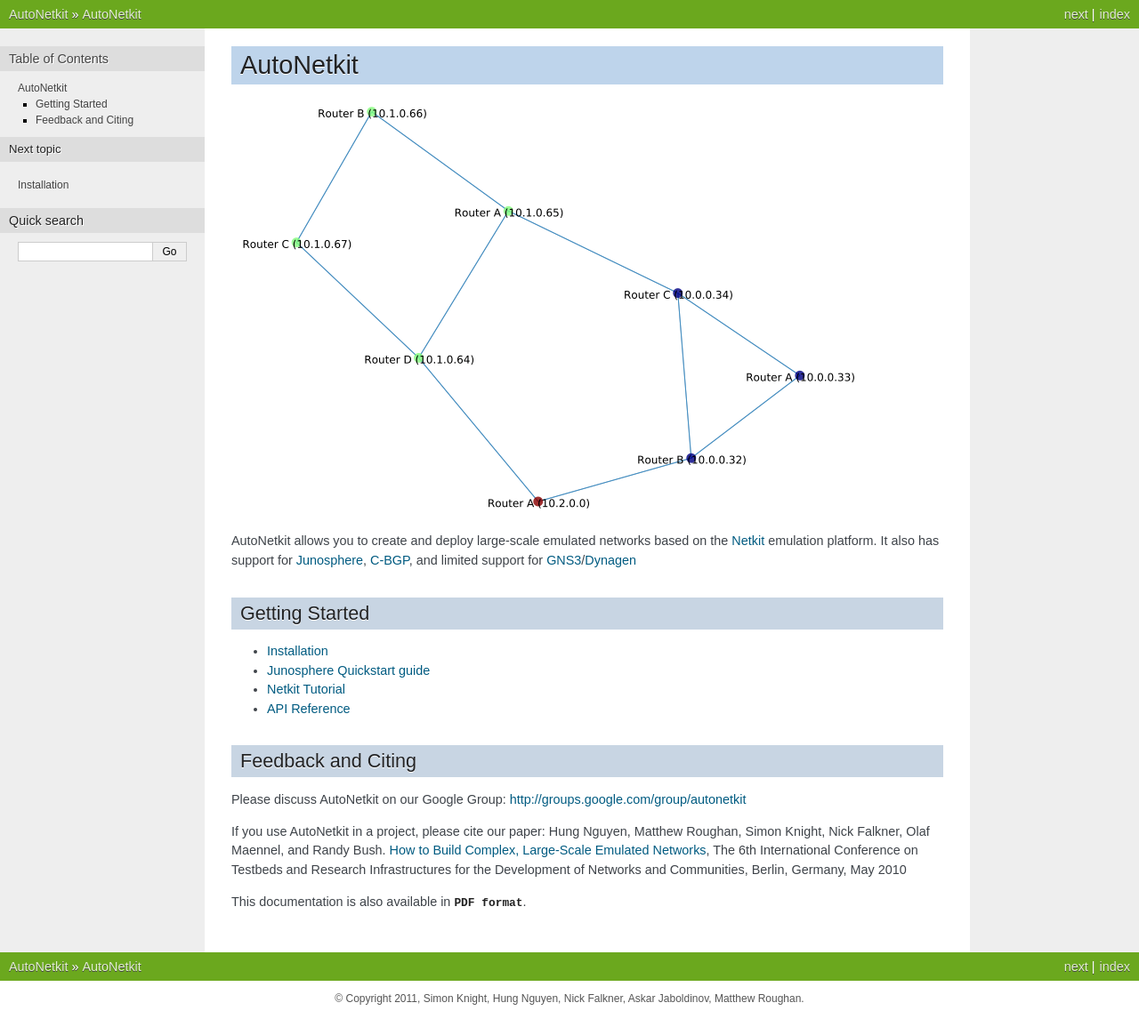
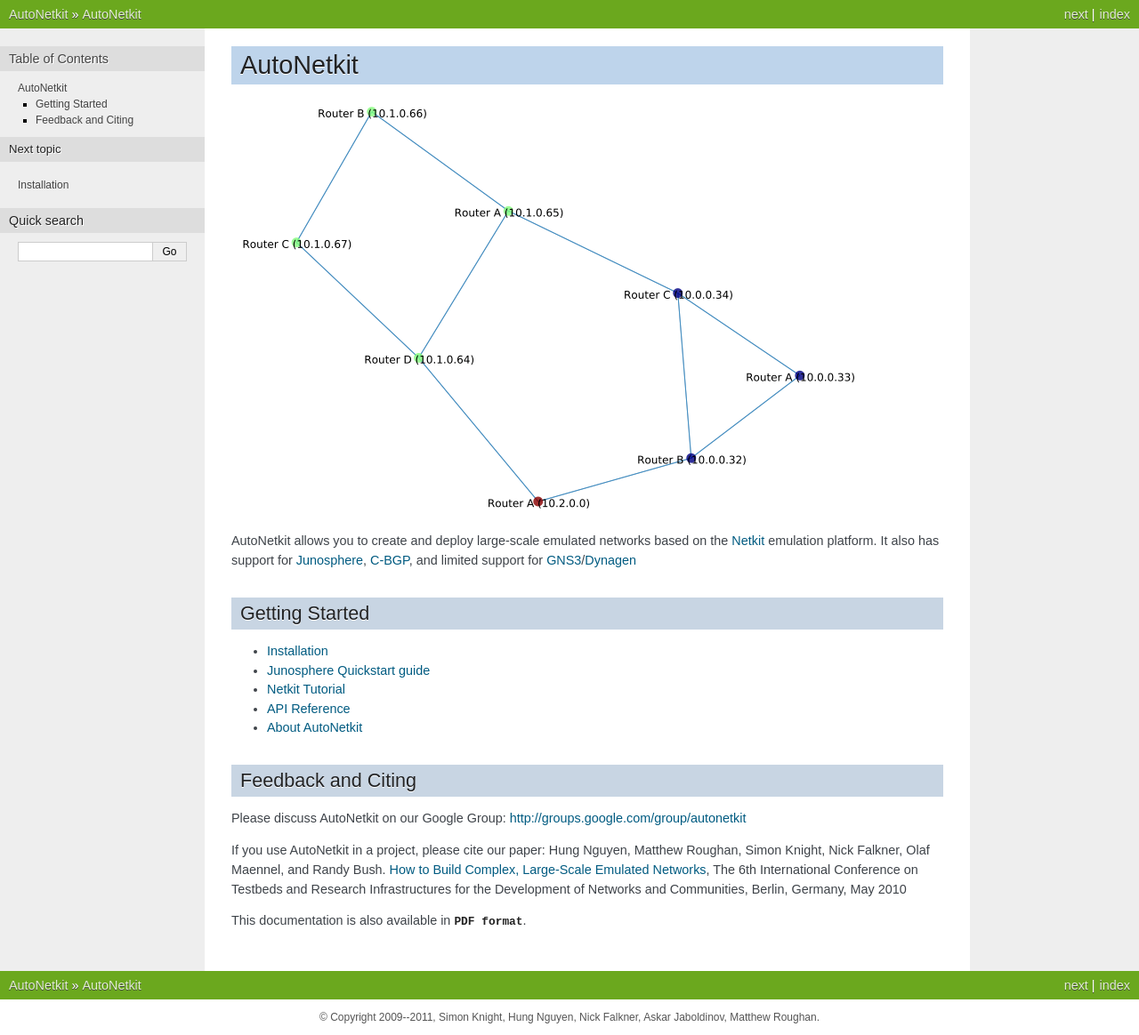
Before and after one commit to sk2/ank_legacy_v2, a Sphinx documentation site: the page built from doc/source/index.rst, in a window 1280 px wide. Shown: the whole page at 89% size. Built offline with Sphinx 7.4.7, drawn with Linux system fonts in a browser that asks for light colours; formulas are drawn with MathJax 3; before the commit the page ends 1143 px from its top, so only the background shows below that.

Commit message:
dock updates

```diff
--- a/doc/source/conf.py
+++ b/doc/source/conf.py
@@ -47,7 +47,7 @@
 
 # General information about the project.
 project = u'AutoNetkit'
-copyright = u'2011, Simon Knight, Hung Nguyen, Nick Falkner, Askar Jaboldinov, Matthew Roughan'
+copyright = u'2009--2011, Simon Knight, Hung Nguyen, Nick Falkner, Askar Jaboldinov, Matthew Roughan'
 
 # The version info for the project you're documenting, acts as replacement for
 # |version| and |release|, also used in various other places throughout the
--- a/doc/source/index.rst
+++ b/doc/source/index.rst
@@ -17,6 +17,7 @@
    quickstart
    tutorial
    reference/index
+   about
 
 Feedback and Citing
 ____________________
```
Also changed, not shown: doc/source/about.rst (added, +19 -0 lines), doc/source/bgp_pol.rst (added, +7 -0 lines), doc/source/ibgp.rst (added, +11 -0 lines).
